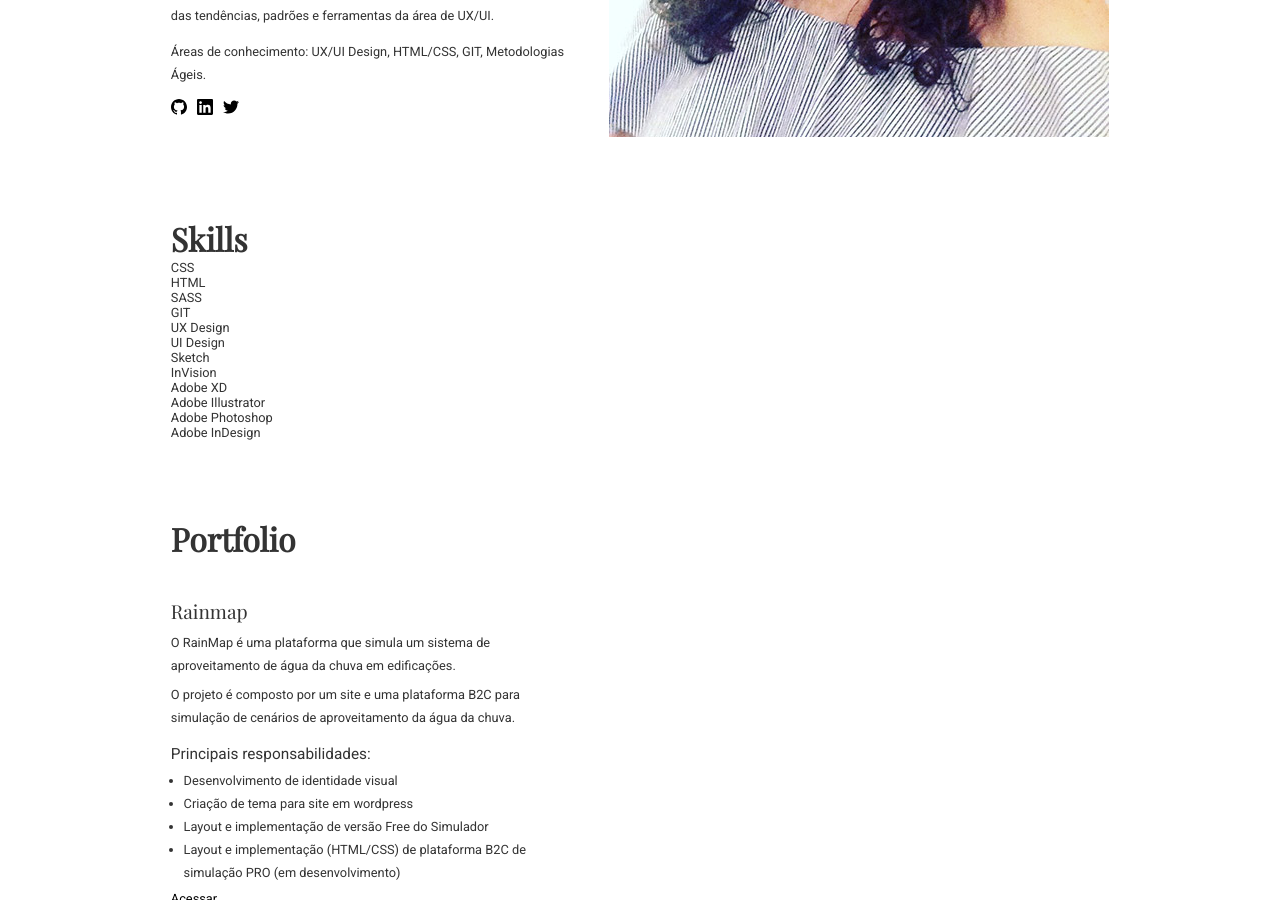
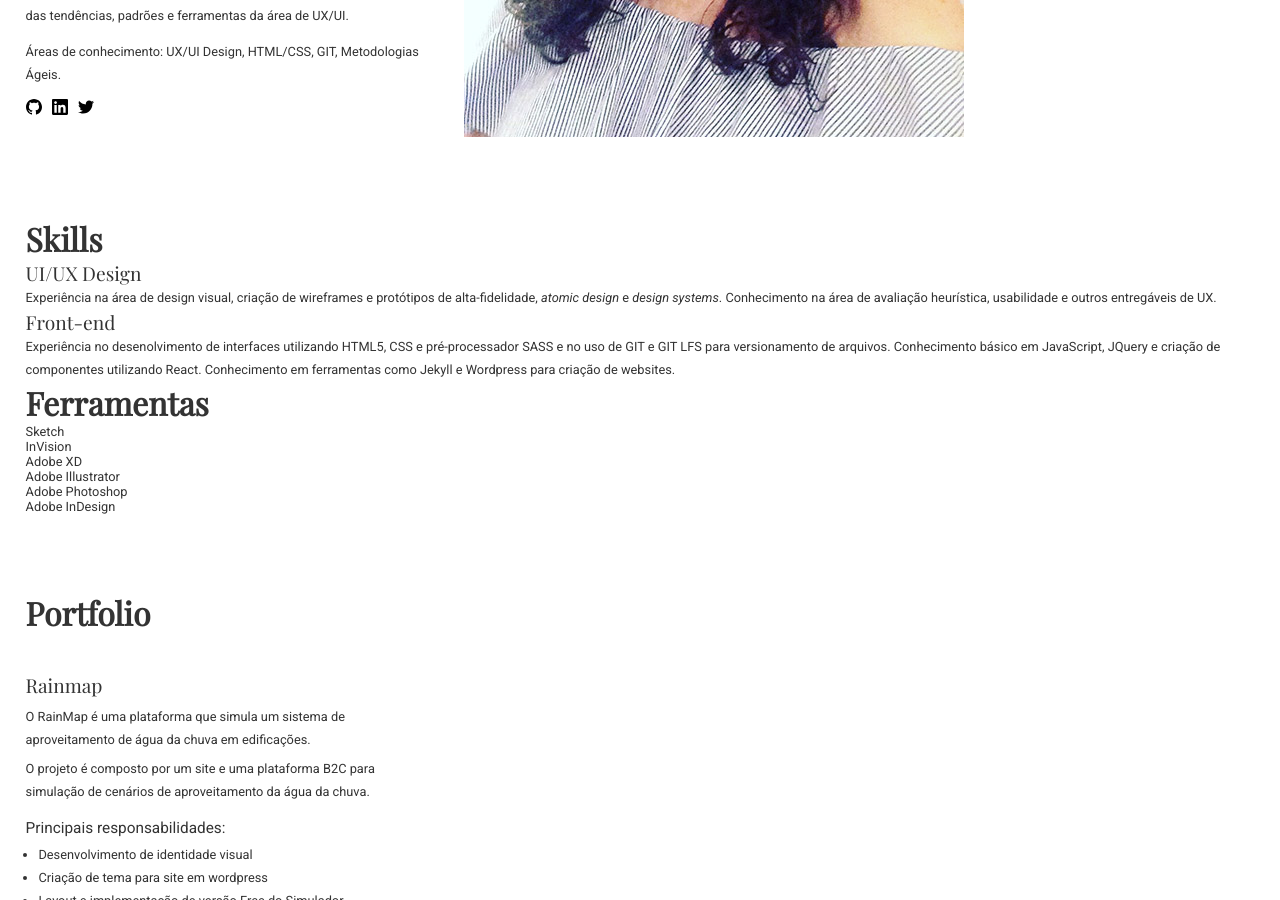
Before and after one commit to helomunaretto/helomunaretto.gihub.io, a Jekyll site: the page built from index.md, in a window 1280 px wide and 900 px high, scrolled down 526 px. Built offline with Jekyll 4.4.1, drawn with Linux system fonts in a browser that asks for light colours; some web fonts are replaced.

Commit message:
Update home.html
Included skills text

```diff
--- a/_layouts/home.html
+++ b/_layouts/home.html
@@ -30,12 +30,26 @@ layout: default
 <section class="skills">
   <h2>Skills</h2>
   <ul class="skills__list">
-    <li>CSS</li>
-    <li>HTML</li>
-    <li>SASS</li>
-    <li>GIT</li>
-    <li>UX Design</li>
-    <li>UI Design</li>
+    <li>
+      <h3>UI/UX Design</h3>
+      <p>
+        Experiência na área de design visual, criação de wireframes e protótipos de alta-fidelidade,
+        <em>atomic design</em> e <em>design systems</em>. Conhecimento na área de avaliação heurística,
+        usabilidade e outros entregáveis de UX.
+      </p>
+    </li>
+    <li>
+      <h3>Front-end</h3>
+      <p>
+        Experiência no desenolvimento de interfaces utilizando HTML5, CSS e pré-processador SASS e no uso de GIT e
+        GIT LFS para versionamento de arquivos.
+        Conhecimento básico em JavaScript, JQuery e criação de componentes utilizando React.
+        Conhecimento em ferramentas como Jekyll e Wordpress para criação de websites.
+      </p>
+    </li>
+  </ul>
+  <h2>Ferramentas</h2>
+  <ul class="tools">
     <li>Sketch</li>
     <li>InVision</li>
     <li>Adobe XD</li>
```
